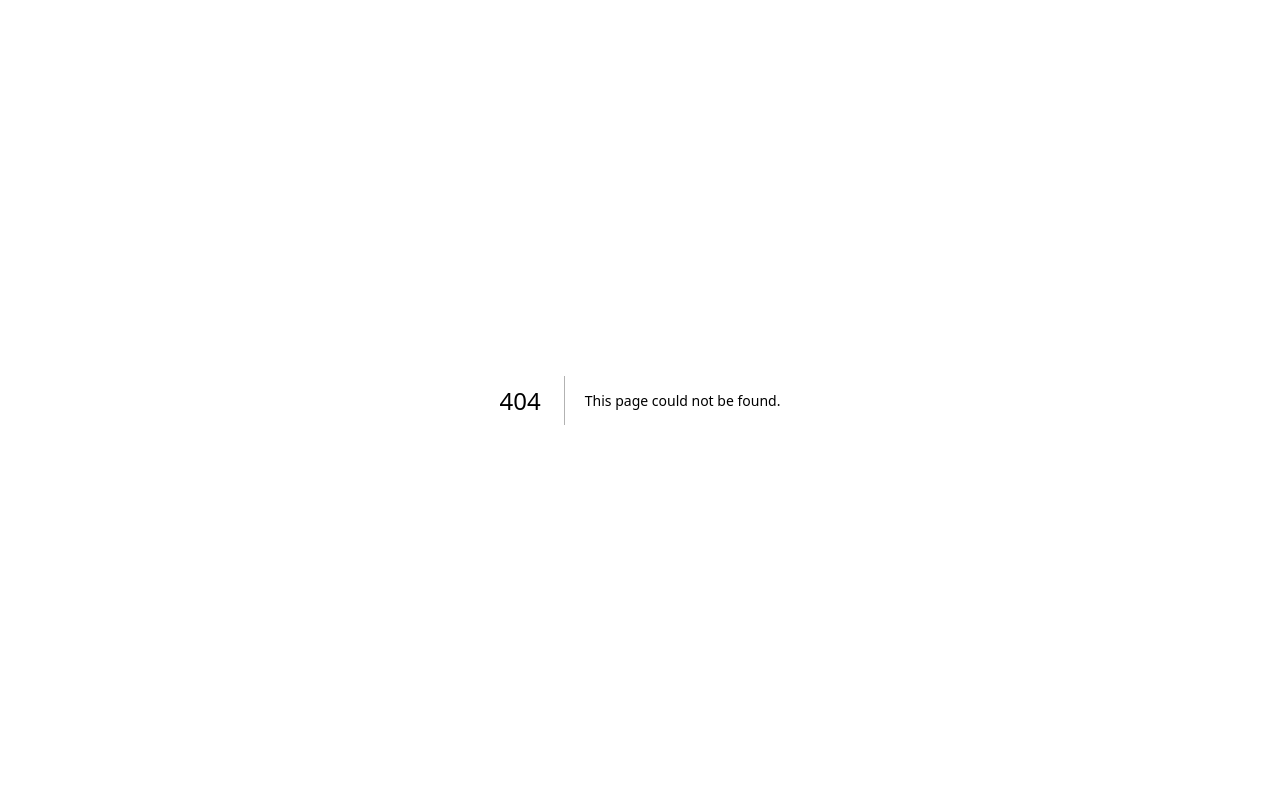
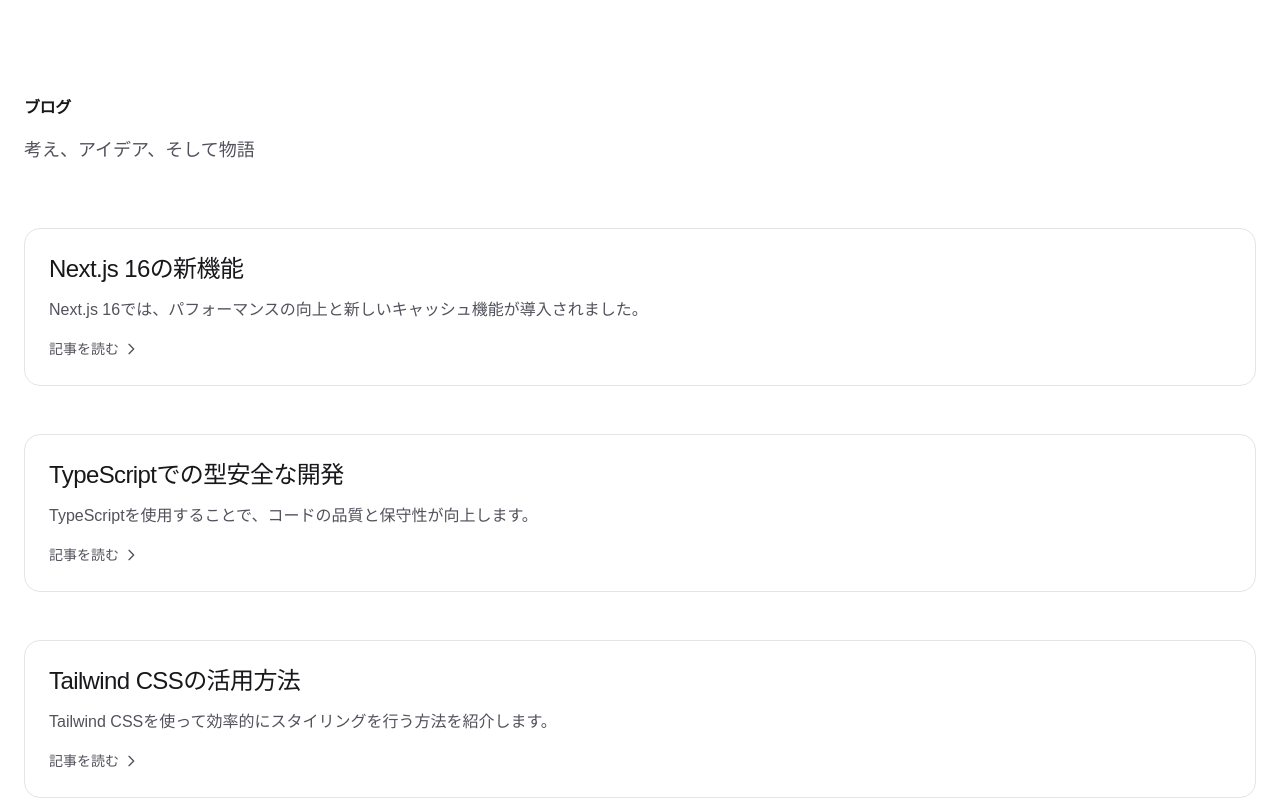
Before and after one commit to refrain62/nextjs16-blog-yt, a Next.js app: page /posts in a window 1280 px wide. Before the commit this address had no page. Shown: the top 800 px of the page. Built offline with nearby package versions, Linux system fonts and the light colour scheme.

Commit message:
Postsページの実装

```diff
--- /dev/null
+++ b/app/posts/page.tsx
@@ -0,0 +1,85 @@
+import Link from "next/link"
+
+interface Post {
+  title: string;
+  body: string;
+}
+
+const japaneseConotext = [
+  {
+    title: "Next.js 16の新機能",
+    body: "Next.js 16では、パフォーマンスの向上と新しいキャッシュ機能が導入されました。",
+  },
+  {
+    title: "TypeScriptでの型安全な開発",
+    body: "TypeScriptを使用することで、コードの品質と保守性が向上します。",
+  },
+  {
+    title: "Tailwind CSSの活用方法",
+    body: "Tailwind CSSを使って効率的にスタイリングを行う方法を紹介します。",
+  },
+  {
+    title: "パフォーマンス最適化のベストプラクティス",
+    body: "ウェブアプリケーションのパフォーマンスを最適化するためのベストプラクティスを解説します。",
+  },
+];
+
+
+async function PostsList() {
+  return (
+    <div className="space-y-12">
+      {japaneseConotext.map((post) => (
+        <Link
+          key={post.title}
+          href={`/posts/${post.title}`}
+          className="group block rounded-2xl border border-zinc-200 p-6 hover:bg-zinc-50 dark:border-zinc-700 dark:hover:bg-zinc-800"
+        >
+          <article>
+            <h2 className="mb-3 text-2xl font-medium tracking-tight text-zinc-900 dark:text-zinc-100">
+              {post.title}
+            </h2>
+            <p className="text-base leading-relaxed text-zinc-600 dark:text-zinc-400">
+              {post.body}
+            </p>
+            <span className="mt-4 inline-flex items-center text-sm font-medium text-zinc-600">
+              記事を読む
+              <svg
+                className="ml-1 h-4 w-4 transition-transform group-hover:translate-x-1"
+                fill="none"
+                viewBox="0 0 24 24"
+                stroke="currentColor"
+              >
+                <path
+                  strokeLinecap="round"
+                  strokeLinejoin="round"
+                  strokeWidth={2}
+                  d="M9 5l7 7-7 7"
+                />
+              </svg>
+            </span>
+          </article>
+        </Link>
+      ))}
+    </div>
+  );
+}
+
+
+export default function PostsPages() {
+  return (
+    <div className="min-h-screen bg-white dardk;bg-zinc-9050">
+      <div className="mx-auto max-w-3x1 px-6 py-24">
+        <header className="mb-16">
+          <h1 className="text-5x1 font-bold tracking-tight text-zinc-900 dark:text-z-inc-600">
+            ブログ
+          </h1>
+          <p className="mt-4 text-lg text-zinc-600 dark:text-zinc-400">
+            考え、アイデア、そして物語
+          </p>
+        </header>
+
+        <PostsList />
+      </div>
+    </div>
+  )
+}
```
